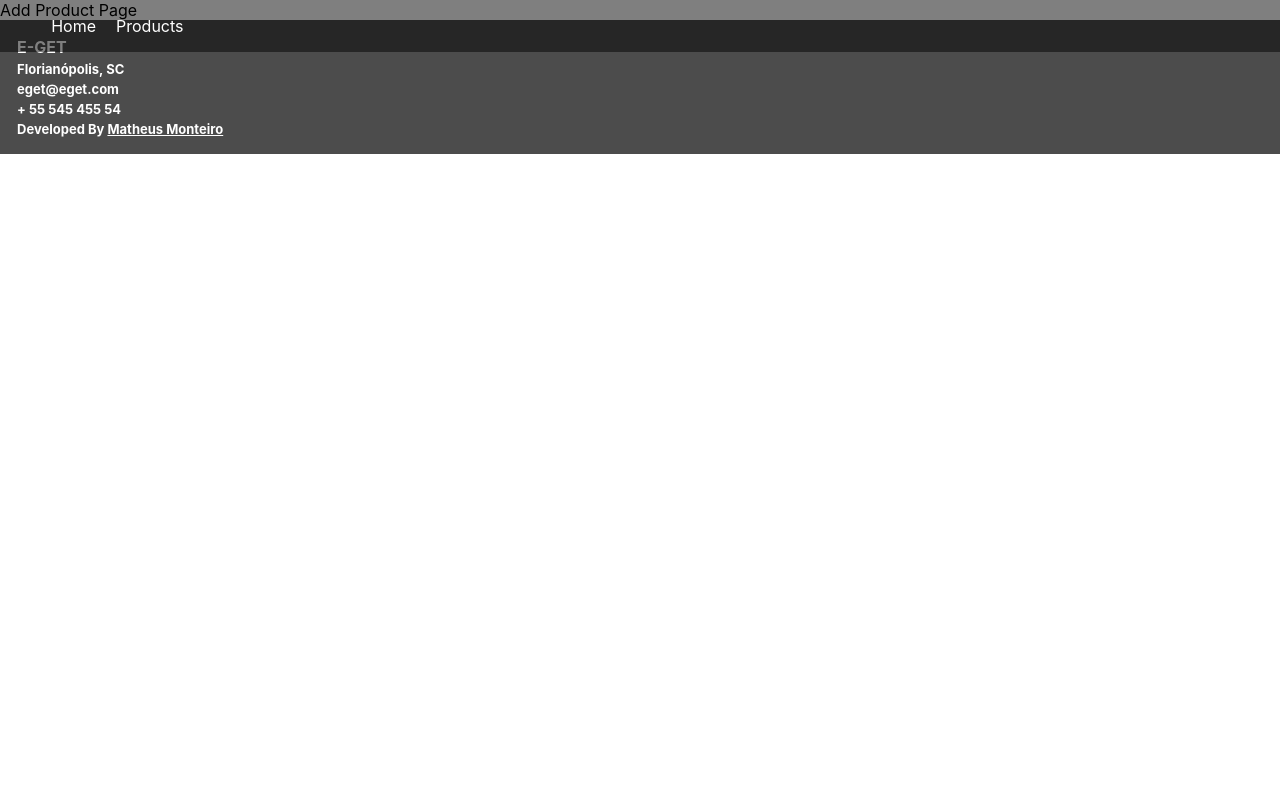
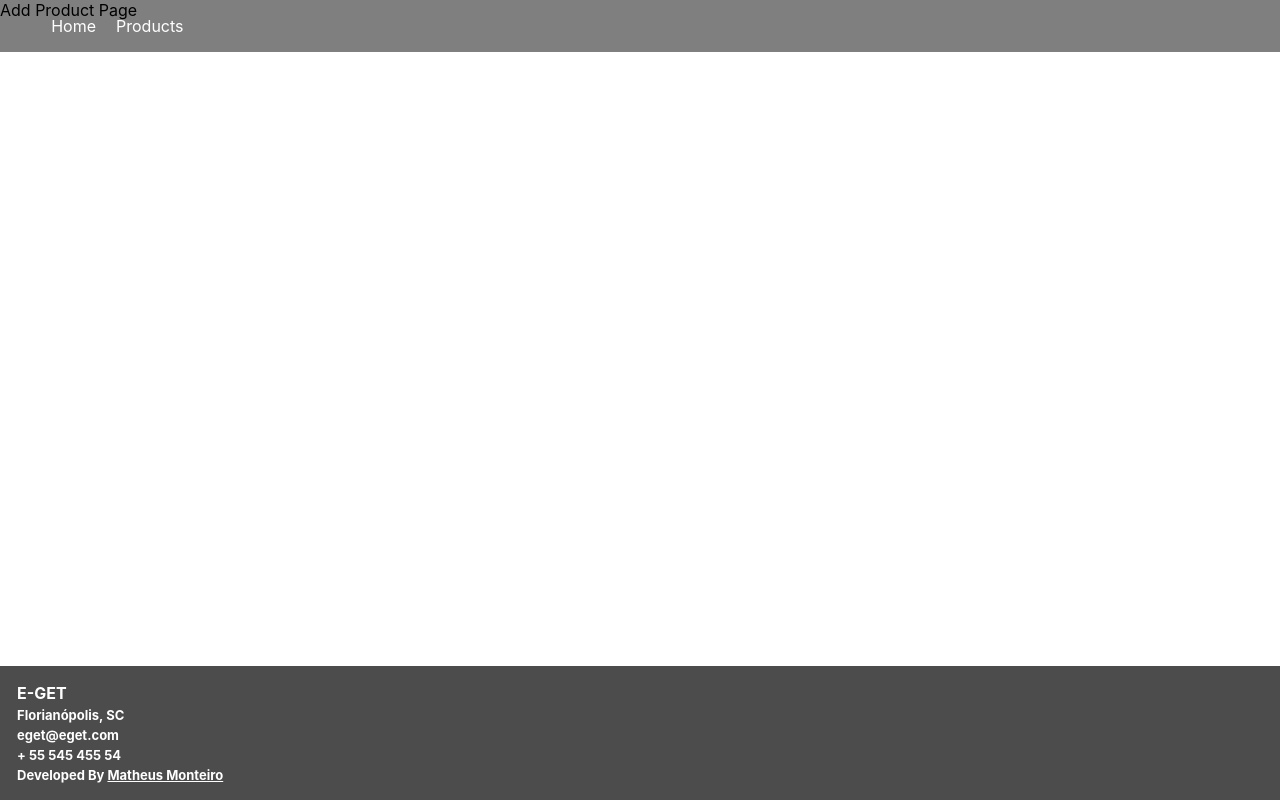
Before and after one commit to MonteiroMath/EGET-frontend, a React (Create React App) app: page /addProduct in a window 1280 px wide. Built offline with nearby package versions, Linux system fonts and the light colour scheme.

Commit message:
sticked footer to the bottom

```diff
--- a/src/App.js
+++ b/src/App.js
@@ -1,4 +1,6 @@
 import { BrowserRouter as Router, Routes, Route } from "react-router-dom";
+
+import { Container } from "./styles";
 
 import Navbar from "./components/Shared/Navbar/Navbar";
 import HomePage from "./components/HomePage/HomePage";
@@ -11,6 +13,7 @@
   return (
     <>
       <Router>
+        <Container>
           <Navbar />
           <Routes>
             <Route exact path="/" element={<HomePage />} />
@@ -22,6 +25,7 @@
             <Route exact path="/addProduct" element={<AddProductPage />} />
           </Routes>
           <Footer />
+        </Container>
       </Router>
     </>
   );
--- a/src/components/Shared/Footer/styles.js
+++ b/src/components/Shared/Footer/styles.js
@@ -5,6 +5,8 @@
 
   background: rgba(0, 0, 0, 70%);
   color: white;
+
+  margin-top: auto;
 `;
 
 export const BoldText = styled.div`
--- /dev/null
+++ b/src/styles.js
@@ -0,0 +1,7 @@
+import styled from "styled-components";
+
+export const Container = styled.div`
+  min-height: 100vh;
+  display: flex;
+  flex-direction: column;
+`;
```
Lines whose indentation alone changed are shown as unchanged.
